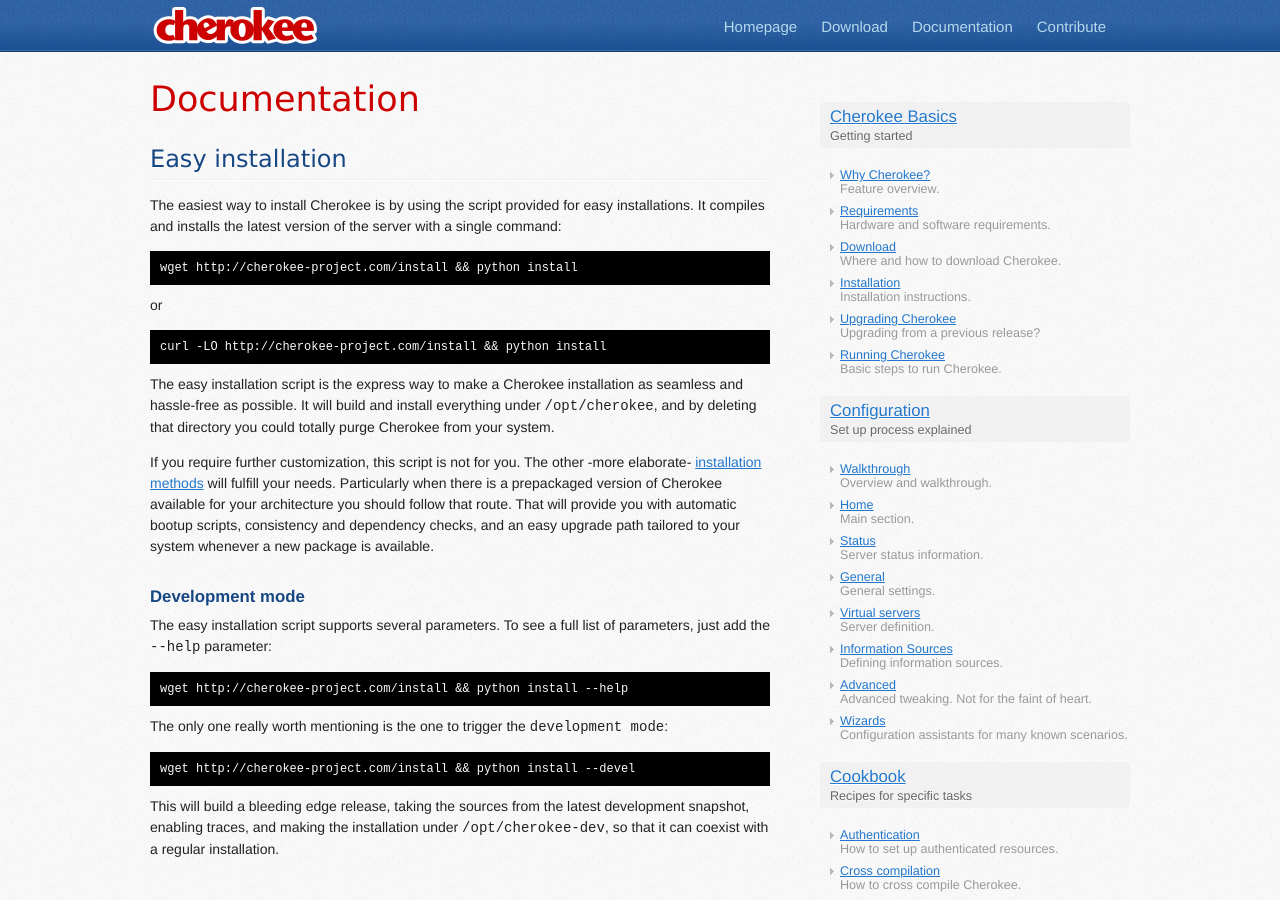
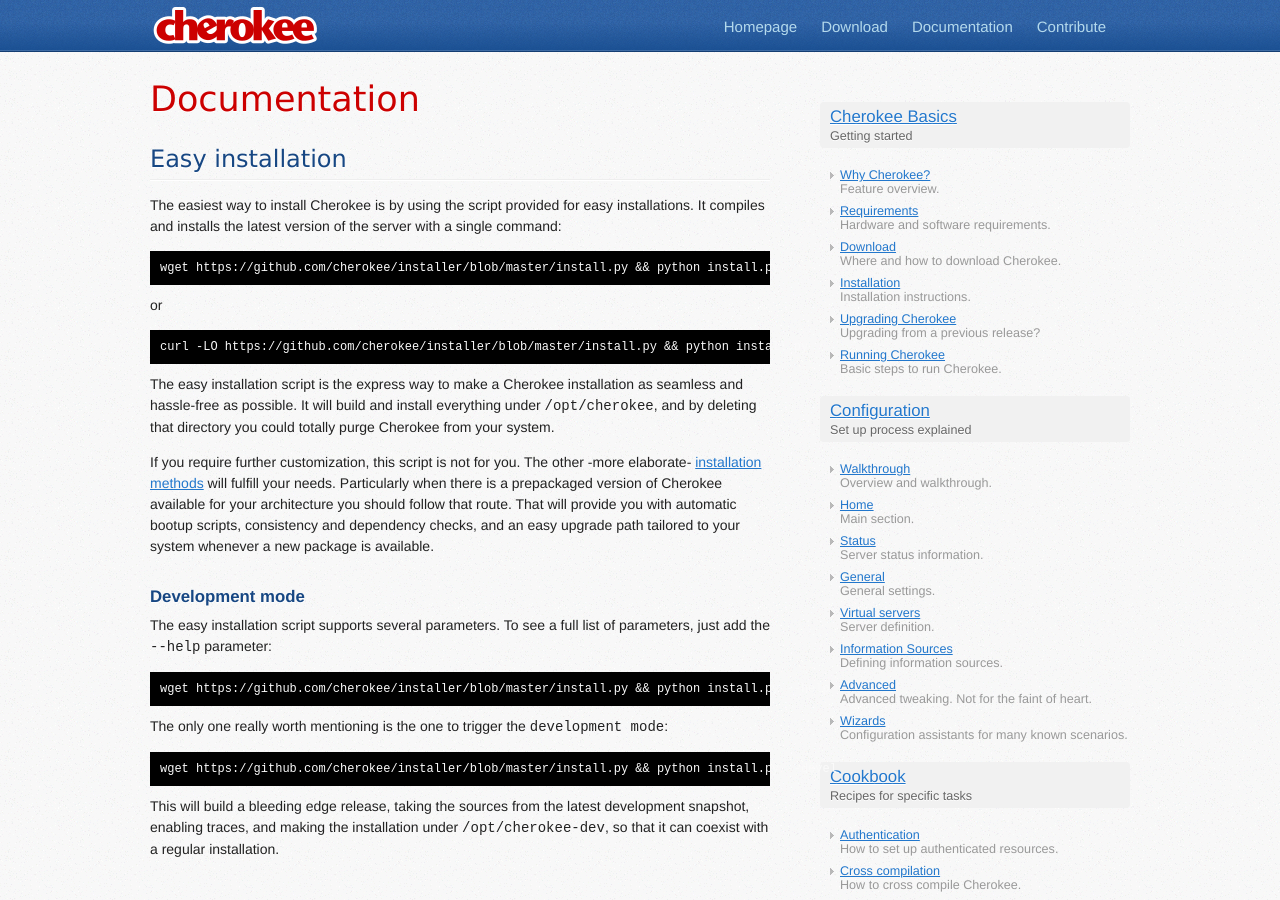
Before and after one commit to cherokee/cherokee.github.com, a Jekyll site: the page built from doc/basics_installation_easy-install.html, in a window 1280 px wide and 900 px high. Built offline with Jekyll 4.4.1, drawn with Linux system fonts in a browser that asks for light colours; nearby versions of some CDN libraries.

Commit message:
Fix https://github.com/cherokee/webserver/issues/966

```diff
--- a/doc/basics_installation_easy-install.html
+++ b/doc/basics_installation_easy-install.html
@@ -13,12 +13,12 @@
 the server with a single command:</p></div>
 <div class="listingblock">
 <div class="content">
-<pre><tt>wget http://cherokee-project.com/install &amp;&amp; python install</tt></pre>
+<pre><tt>wget https://github.com/cherokee/installer/blob/master/install.py &amp;&amp; python install.py</tt></pre>
 </div></div>
 <div class="paragraph"><p>or</p></div>
 <div class="listingblock">
 <div class="content">
-<pre><tt>curl -LO http://cherokee-project.com/install &amp;&amp; python install</tt></pre>
+<pre><tt>curl -LO https://github.com/cherokee/installer/blob/master/install.py &amp;&amp; python install.py</tt></pre>
 </div></div>
 <div class="paragraph"><p>The easy installation script is the express way to make a Cherokee
 installation as seamless and hassle-free as possible.  It will build
@@ -36,13 +36,13 @@
 full list of parameters, just add the <tt>--help</tt> parameter:</p></div>
 <div class="listingblock">
 <div class="content">
-<pre><tt>wget http://cherokee-project.com/install &amp;&amp; python install --help</tt></pre>
+<pre><tt>wget https://github.com/cherokee/installer/blob/master/install.py &amp;&amp; python install.py --help</tt></pre>
 </div></div>
 <div class="paragraph"><p>The only one really worth mentioning is the one to trigger the
 <tt>development mode</tt>:</p></div>
 <div class="listingblock">
 <div class="content">
-<pre><tt>wget http://cherokee-project.com/install &amp;&amp; python install --devel</tt></pre>
+<pre><tt>wget https://github.com/cherokee/installer/blob/master/install.py &amp;&amp; python install.py --devel</tt></pre>
 </div></div>
 <div class="paragraph"><p>This will build a bleeding edge release, taking the sources from the
 latest development snapshot, enabling traces, and making the
```
